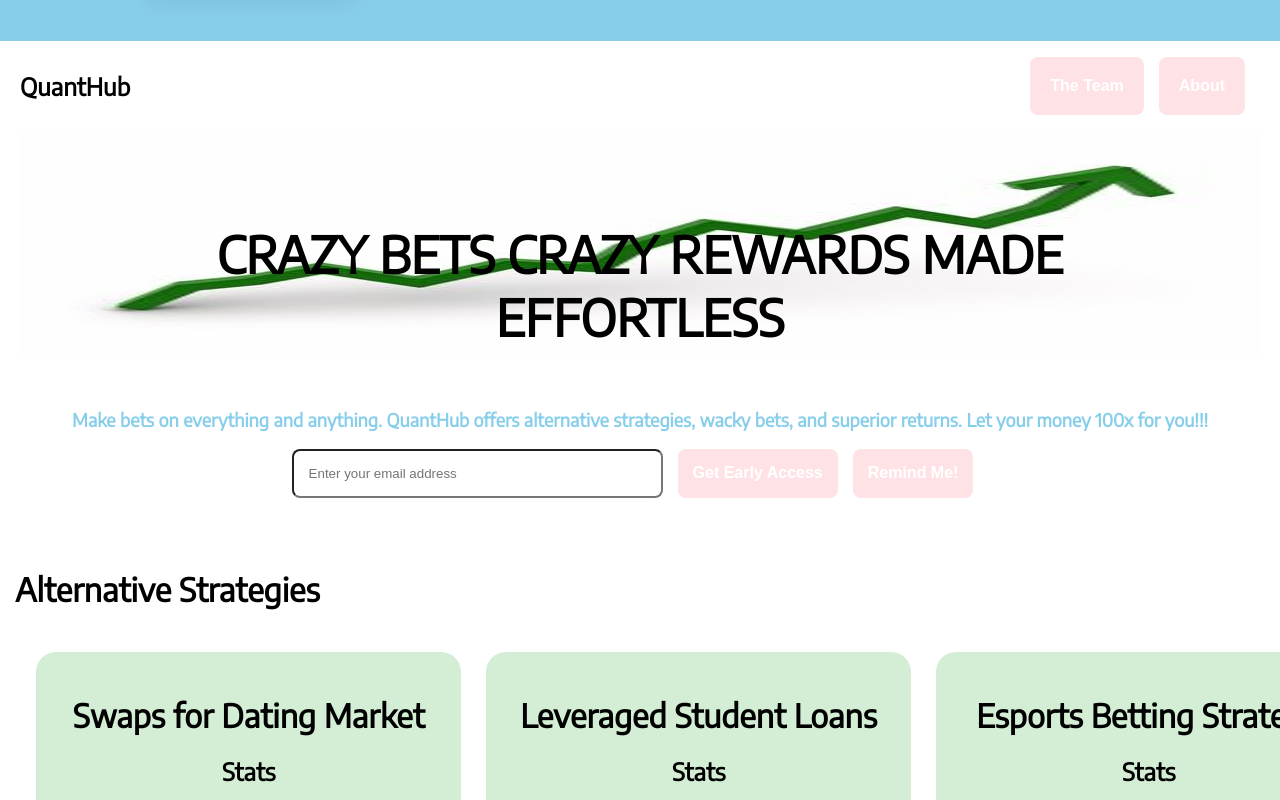
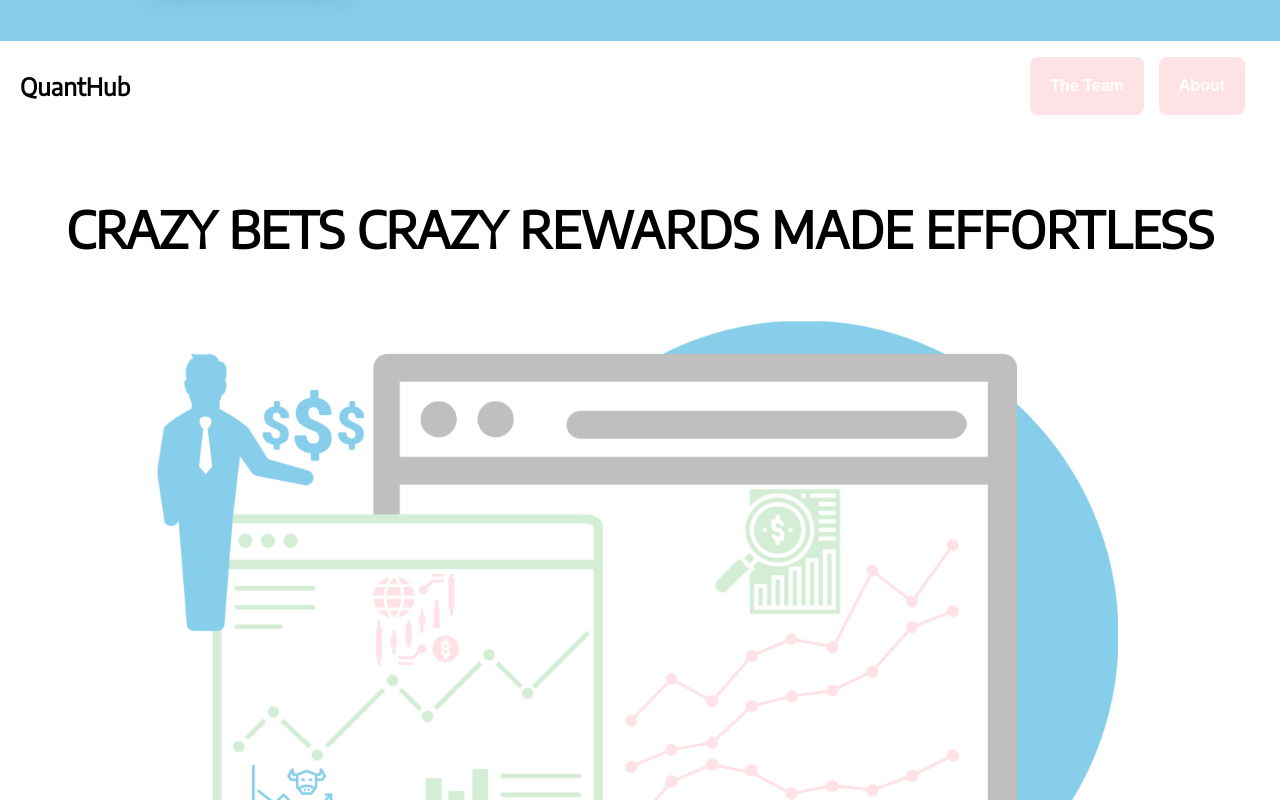
Before and after one commit to ZhenwenCodeFORLULZ/QuantHub, a React (Create React App) app: page / in a window 1280 px wide. Shown: the part 1600-2400 px from the top of the page. Built offline with nearby package versions, Linux system fonts and the light colour scheme.

Commit message:
updates to zhen-branch (new home image)

```diff
--- a/src/Cards/topHalf.js
+++ b/src/Cards/topHalf.js
@@ -1,7 +1,10 @@
 import React, { Component } from 'react';
 import HeaderRender from '../SharedComponents/header';
 import "../Styles/topHalf.css";
-import { Link } from 'react-router-dom';
+
+// Photos imported
+import Quantbase_Home_Photo from "../photos/Quantbase_Home_Image.jpg";
+// import { Link } from 'react-router-dom';
 class TopHalfrender extends Component {
   constructor(props){
     super(props);
@@ -43,6 +46,11 @@ class TopHalfrender extends Component {
         <HeaderRender />
         <section className="home-blurb-container">
           <h2 className="home-blurb-title">CRAZY BETS CRAZY REWARDS MADE EFFORTLESS</h2>
+
+          <picture className="home-img-container">
+            <img className="home-img-class" src={Quantbase_Home_Photo} alt="quantbase home"/>
+          </picture>
+
           <p className="home-blurb-paragraph"> Make bets on everything and anything. QuantHub offers
             alternative strategies, wacky bets, and superior returns.
             Let your money 100x for you!!!
@@ -70,15 +78,10 @@ class TopHalfrender extends Component {
             </button>
           </div>
         </section>
-
-
       </div>
     );
   }
 }
-
-
-
 
 function remindMe() {
   console.log("Remind Me!")
--- a/src/Styles/topHalf.css
+++ b/src/Styles/topHalf.css
@@ -1,5 +1,5 @@
 /* In General Across Entire Page */
-.buttons{
+.buttons {
   margin-right: 15px;
   padding: 15px;
   color: white;
@@ -17,7 +17,7 @@
 }
 
 /*Start of Header Container */
-.header-container{
+.header-container {
   width: 100%;
   top: 0;
   left: 0;
@@ -28,7 +28,7 @@
   padding-bottom: 10px;
 }
 
-.nav-bar{
+.nav-bar {
   display: flex;
   justify-content: space-between;
   align-items: center;
@@ -36,19 +36,18 @@
   margin-right: 20px;
 }
 
-#nav-button1{
+#nav-button1 {
   padding: 20px;
 }
 
-#nav-button2{
+#nav-button2 {
   padding: 20px;
 }
 
 /*End of Header Container */
 
-
 /*Start of Home blurb section Container */
-.home-blurb-container{
+.home-blurb-container {
   display: grid;
   justify-content: center;
   margin-left: 20px;
@@ -56,42 +55,40 @@
   padding: 25px;
   text-align: center;
   /* background-color: grey; */
-    background-image: url("../photos/stock-graph-temp.jpg");
-    background-repeat: no-repeat;
-    background-size: cover;
 }
 
-@media screen and (min-width: 800px) {
-    .home-blurb-container{
+/* @media screen and (min-width: 800px) {
+  .home-blurb-container {
     padding: 50px;
-        background-image: url("../photos/stock-graph-temp.jpg");
-        background-repeat: no-repeat;
-        background-size: 100% 225px;
   }
-}
+} */
 
-.home-blurb-title{
+.home-blurb-title {
   font-size: 50px;
 }
 
-.home-blurb-paragraph{
+.home-blurb-paragraph {
   color: #87ceeb;
   font-size: large;
   font-weight: 700;
 }
 
-.home-blurb-sign-up-form{
+.home-blurb-sign-up-form {
   display: flex;
   justify-content: center;
 }
 
-.home-blurb-email-entry-box{
+.home-blurb-email-entry-box {
   margin-right: 15px;
   border-color: #87ceeb;
 }
 
-.email{
+.email {
   padding: 15px;
   border-radius: 0.5rem;
 }
+
+.home-img-class {
+  width: 1000px;
+}
 /*End of Home blurb section Container */
```
Also changed, not shown: src/photos/Quantbase_Home_Image.jpg (added), src/photos/stock-graph-temp.jpg (deleted). Lines whose indentation alone changed are shown as unchanged.
